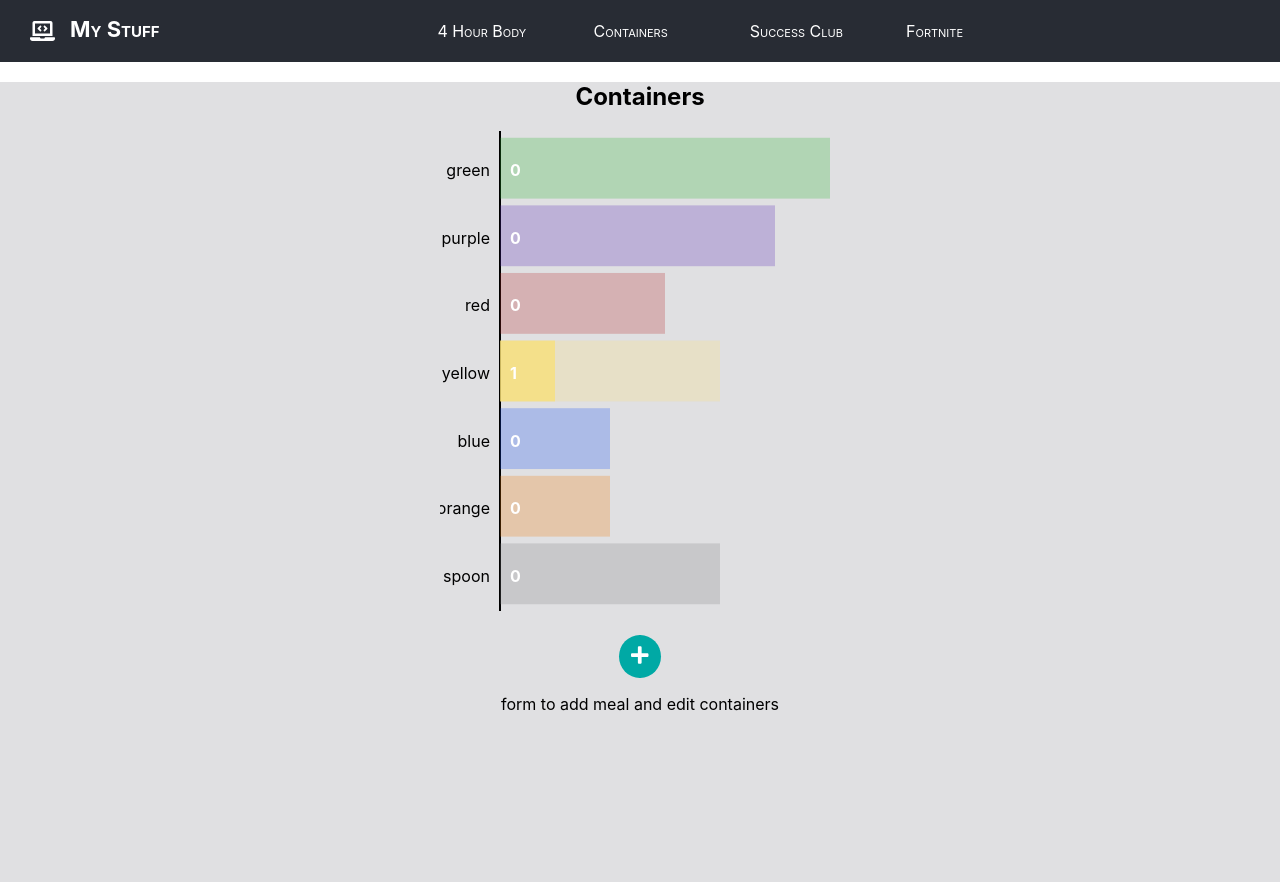
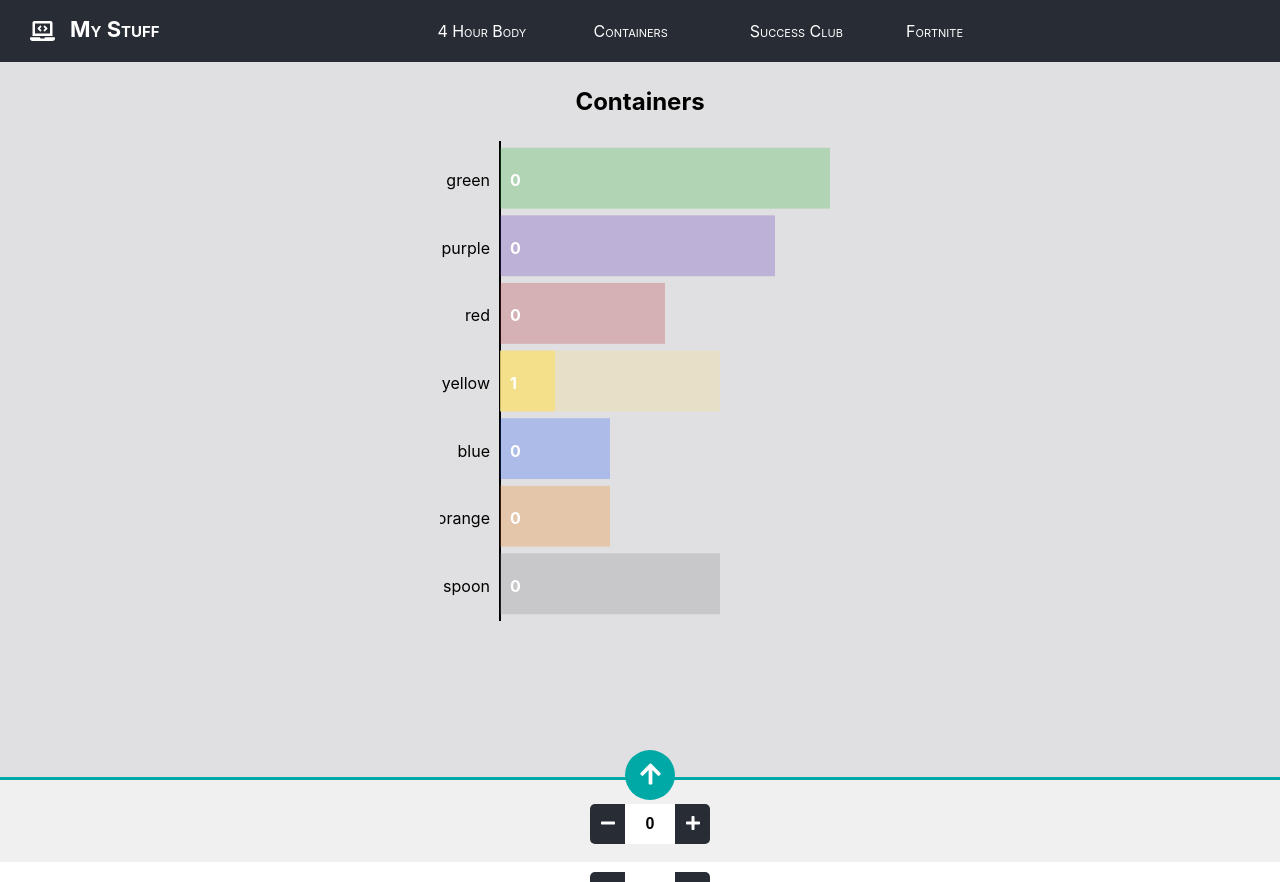
Before and after one commit to matthewray-pgh/my-portfolio, a React (Create React App) app: page /containers in a window 1280 px wide. Built offline with nearby package versions, Linux system fonts and the light colour scheme.

Commit message:
feat: containers form ui design update

```diff
--- a/src/components/Containers.js
+++ b/src/components/Containers.js
@@ -1,9 +1,10 @@
+/* eslint-disable jsx-a11y/anchor-is-valid */
 import React, { useState, useMemo } from "react";
 
 import DrawBars from "./charts/DrawBars";
 import useCharts from "../components/charts/useCharts";
 import { FontAwesomeIcon } from "@fortawesome/react-fontawesome";
-import { faPlus } from "@fortawesome/free-solid-svg-icons";
+import { faArrowUp, faPlus, faMinus } from "@fortawesome/free-solid-svg-icons";
 
 import "../styles/Containers.css";
 
@@ -17,6 +18,21 @@ const Containers = () => {
     { name: "orange", color: "#ED7700", total: 2, daily: 0 },
     { name: "spoon", color: "#7F7F7F", total: 4, daily: 0 },
   ]);
+  const [showForm, setShowForm] = useState(false);
+
+  const toggleForm = () => {
+    setShowForm(!showForm);
+  };
+
+  const increment = (data, index) => {
+    totals[index].daily = data.daily + 1;
+    setTotals(totals);
+  };
+
+  const decrement = (data, index) => {
+    totals[index].daily = data.daily > 0 ? data.daily - 1 : 0;
+    setTotals(totals);
+  };
 
   const width = 400;
   const height = 500;
@@ -40,8 +56,10 @@ const Containers = () => {
   }, [yScale]);
 
   return (
-    <main className="App-body">
-      <h2>Containers</h2>
+    <main className="containers">
+      <header className="containers__header">
+        <h2 className="containers__header-title">Containers</h2>
+      </header>
       <svg width={width} height={height}>
         <line
           x1={margin.left}
@@ -56,7 +74,7 @@ const Containers = () => {
 
         {totals.map((d, i) => {
           return (
-            <g>
+            <g key={`${d.name}-${i}`}>
               <text
                 key={`axis-text-${i}`}
                 x={margin.left - 10}
@@ -104,11 +122,55 @@ const Containers = () => {
         })}
       </svg>
 
-      <section className="containers__form">
-        <button className="containers__form-button">
-          <FontAwesomeIcon icon={faPlus} />
-        </button>
-        <p>form to add meal and edit containers</p>
+      <section
+        className={showForm ? "containers__form active" : "containers__form"}
+      >
+        <a
+          onClick={toggleForm}
+          className={
+            showForm
+              ? "containers__form-button--display active"
+              : "containers__form-button--display"
+          }
+        >
+          <FontAwesomeIcon icon={faArrowUp} />
+        </a>
+
+        <form>
+          <section className="form__number-section">
+            {totals.map((d, i) => {
+              return (
+                <div className="form__number-container" key={`${d.name}-${i}`}>
+                  <button
+                    type="button"
+                    className="form__number-button--minus"
+                    onClick={() => decrement(d, i)}
+                  >
+                    <FontAwesomeIcon icon={faMinus} />
+                  </button>
+                  <input type="text" className="form__number" value={d.daily} />
+                  <button
+                    type="button"
+                    className="form__number-button--plus"
+                    onClick={() => increment(d, i)}
+                  >
+                    <FontAwesomeIcon icon={faPlus} />
+                  </button>
+                </div>
+              );
+            })}
+          </section>
+
+          <div className="form__text-container">
+            <label htmlFor="txtMealName" className="form__text-label">
+              Meal Name
+            </label>
+            <input id="txtMealName" type="text" className="form__text"></input>
+          </div>
+          <button type="button" className="form__button">
+            SUBMIT
+          </button>
+        </form>
       </section>
     </main>
   );
--- a/src/components/charts/useCharts.js
+++ b/src/components/charts/useCharts.js
@@ -9,8 +9,6 @@ function useCharts(data, width, height, margin) {
   const yAxisData = useMemo(() => {
     return data.map((d, i) => i);
   }, [data]);
-
-  console.log("yAxisData", yAxisData);
 
   //domain max needs to calucate off of total available containers
   const xScale = scaleLinear().domain([0, 6]).range([0, xMax]);
--- a/src/styles/Containers.css
+++ b/src/styles/Containers.css
@@ -1,18 +1,152 @@
-.containers__form {
-  height: 50px;
+.containers {
+  margin: 0 auto;
+  padding: 0px;
 }
 
-.containers__form-button {
-  padding: 10px 12px;
+.containers__header {
+  padding: 25px;
+}
+
+.containers__header-title {
+  margin: 0 auto;
+}
+
+.containers__form {
+  width: 100%;
+  height: 100vh;
+  position: fixed;
+  bottom: -100vh;
+  padding: 10px;
+  margin-top: 0px;
+  border-top: 3px solid var(--lightSeaGreen);
+  background-color: rgba(256, 256, 256, 0.5);
+
+  display: grid;
+  justify-items: center;
+
+  transition: 750ms;
+}
+
+.containers__form.active {
+  bottom: -150px;
+  transition: 750ms;
+}
+
+.containers__form-button--display {
+  width: 30px;
+  height: 30px;
+  padding: 10px;
+  text-align: center;
   border-radius: 50%;
+
+  position: absolute;
+  top: -30px;
 
   color: white;
   background-color: var(--lightSeaGreen);
 
-  font-size: 1.25em;
+  font-size: 1.5em;
 
   cursor: pointer;
   border: none;
+
+  transition: 750ms;
+}
+
+.containers__form-button--display.active {
+  transition: 750ms;
+  transform: rotate(180deg);
+}
+
+.form__text-container {
+  display: grid;
+  grid-template-rows: repeat(2, auto);
+
+  width: 320px;
+  background-color: white;
+  border-color: var(--lightPeriwinkle);
+  border-style: solid;
+  border-width: 3px;
+  border-radius: 5px;
+}
+
+.form__number-container {
+  display: grid;
+  grid-template-columns: repeat(3, 1fr);
+  height: 40px;
+  width: 120px;
+  margin: 14px 0;
+}
+
+.form__number-section {
+  display: grid;
+  justify-content: center;
+}
+
+.form__number-button--minus {
+  color: white;
+
+  border: none;
+  border-radius: 5px 0 0 5px;
+  background-color: var(--gunmetal);
+
+  font-size: 16px;
+  font-weight: bold;
+  font-variant: small-caps;
+}
+
+.form__number-button--plus {
+  color: white;
+
+  border: none;
+  border-radius: 0 5px 5px 0;
+  background-color: var(--gunmetal);
+
+  font-size: 16px;
+  font-weight: bold;
+  font-variant: small-caps;
+}
+
+input {
+  border: none;
+  padding: 5px 10px;
+  text-align: center;
+  font-weight: bold;
+  font-size: 16px;
+}
+
+.form__text-label {
+  padding: 5px 0px 0px 10px;
+
+  font-weight: bold;
+  font-size: 14px;
+  text-align: left;
+
+  color: var(--lightPeriwinkle);
+}
+
+.form__text {
+  width: 300px;
+}
+
+.form__number {
+  width: 30px;
+}
+
+.form__button {
+  margin: 10px;
+  padding: 15px;
+
+  width: 300px;
+  color: white;
+
+  border: none;
+  border-radius: 5px;
+  background-color: var(--gunmetal);
+
+  font-size: 16px;
+  font-weight: bold;
+  font-variant: small-caps;
 }
 
 /* mobile only */
```
